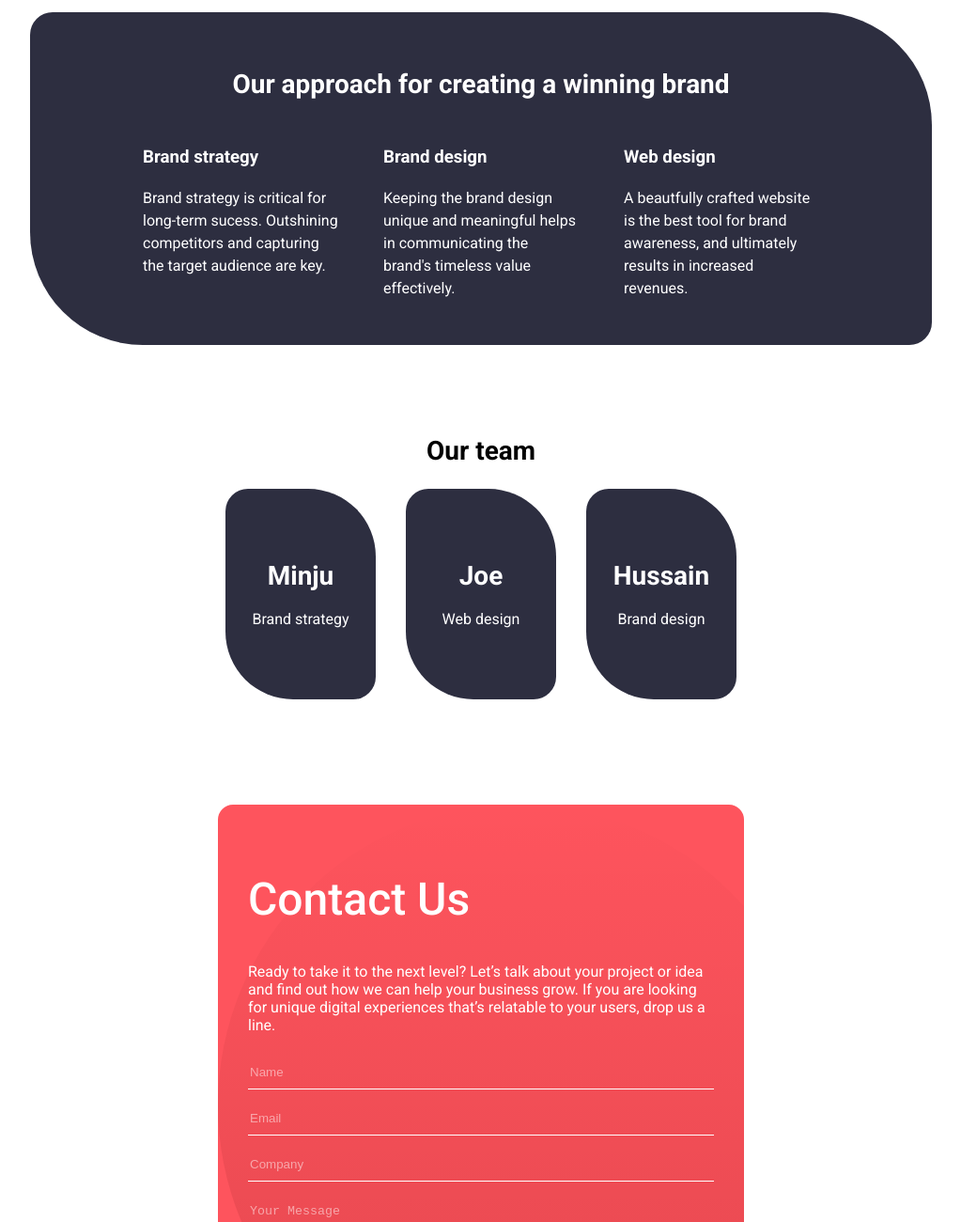
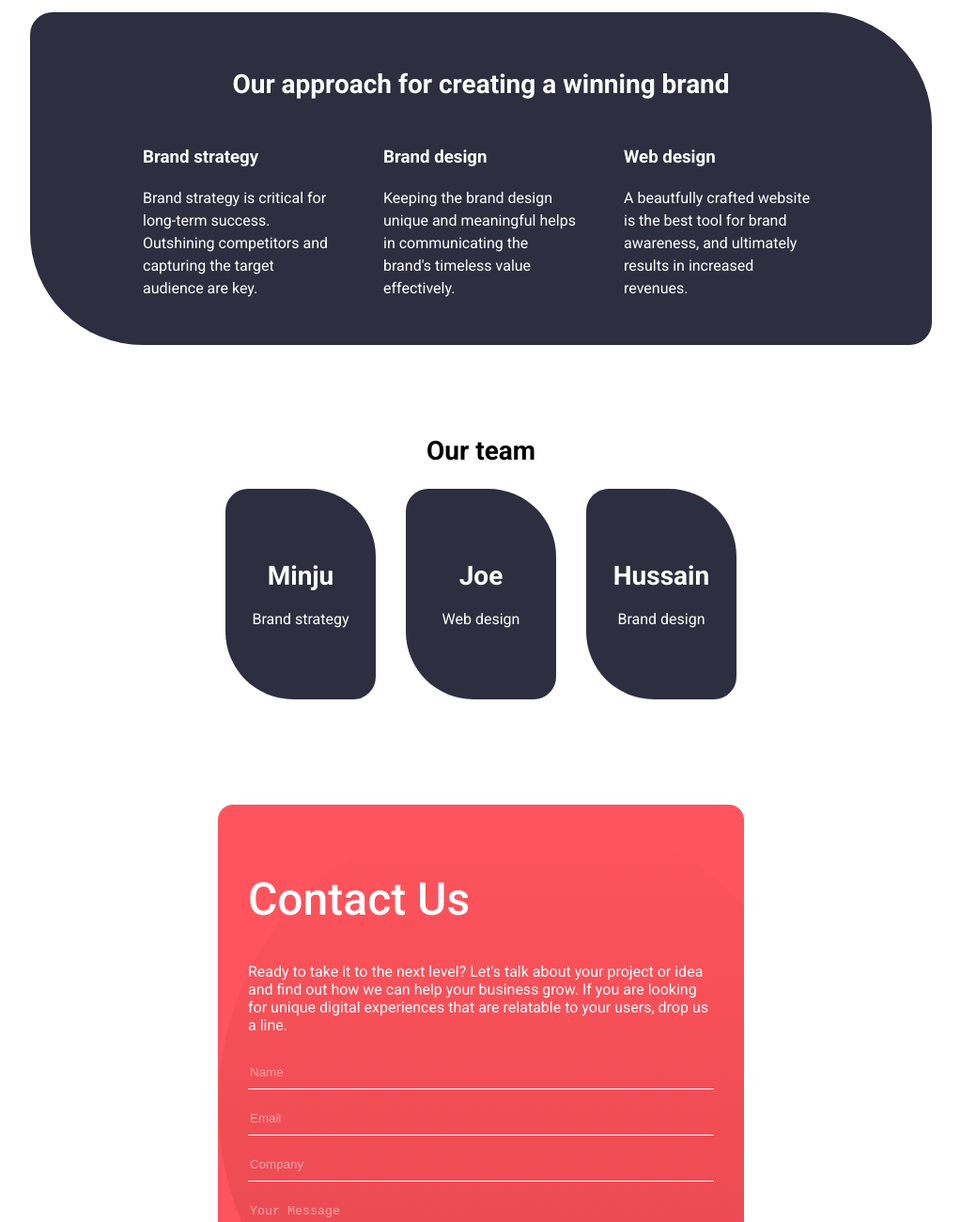
Before and after one commit to joe-dev-public/fac-agency-website, a plain HTML site: page index.html in a window 1280 px wide. Shown: the part 976-2276 px from the top of the page at 94% size, without its empty margins (128-1151 px from the left). Drawn offline with Linux system fonts and the light colour scheme.

Commit message:
Fixed content typos
Closes #59

```diff
--- a/index.html
+++ b/index.html
@@ -66,7 +66,7 @@
           <h2>We design for the future</h2>
           <p>
             We specialise in visual storytelling by creating cohesive brand and
-            website design solutions for small business, giving lasting
+            website design solutions for small businesses, giving lasting
             impressions to audiences in a digital world.
           </p>
         </div>
@@ -98,7 +98,7 @@
             <div>
               <h3>Brand strategy</h3>
               <p>
-                Brand strategy is critical for long-term sucess. Outshining
+                Brand strategy is critical for long-term success. Outshining
                 competitors and capturing the target audience are key.
               </p>
             </div>
@@ -143,9 +143,9 @@
           <div>
             <h2>Contact Us</h2>
             <p>
-              Ready to take it to the next level? Let’s talk about your project
+              Ready to take it to the next level? Let's talk about your project
               or idea and find out how we can help your business grow. If you
-              are looking for unique digital experiences that’s relatable to
+              are looking for unique digital experiences that are relatable to
               your users, drop us a line.
             </p>
           </div>
```
